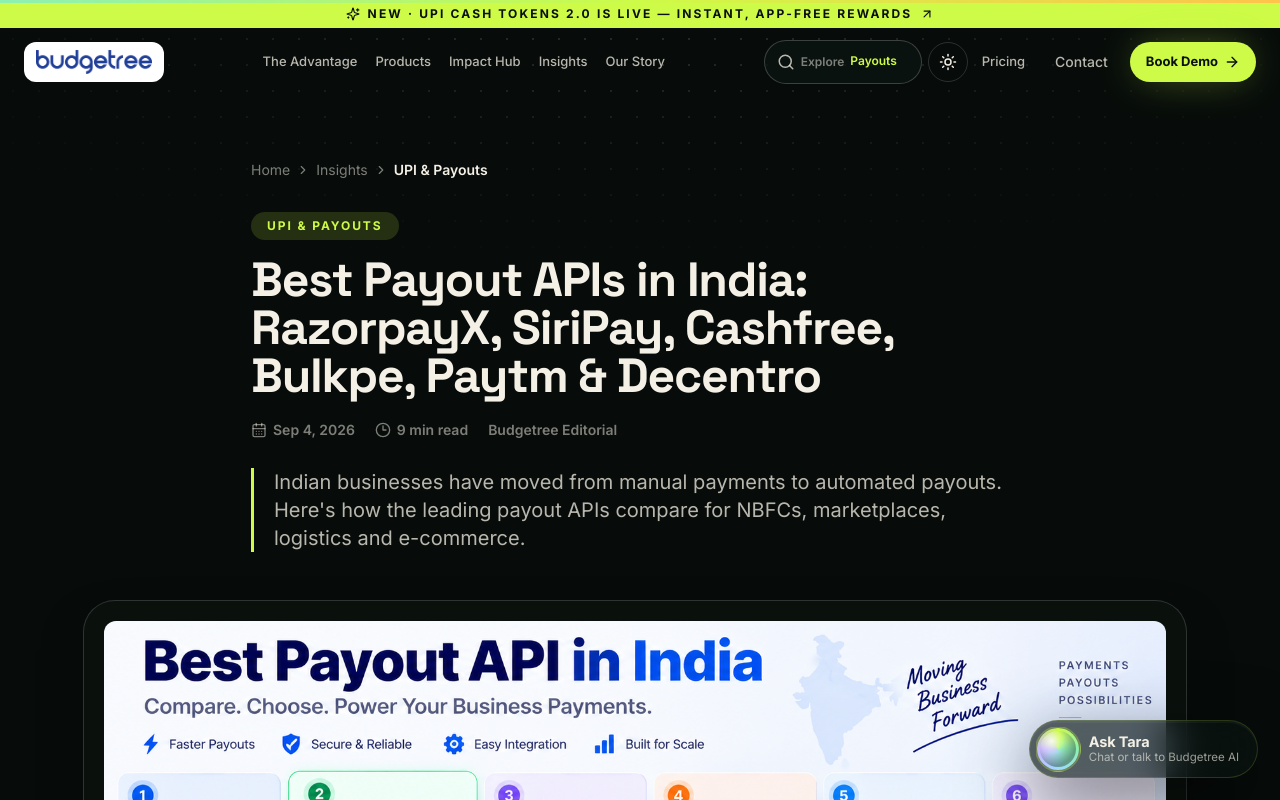
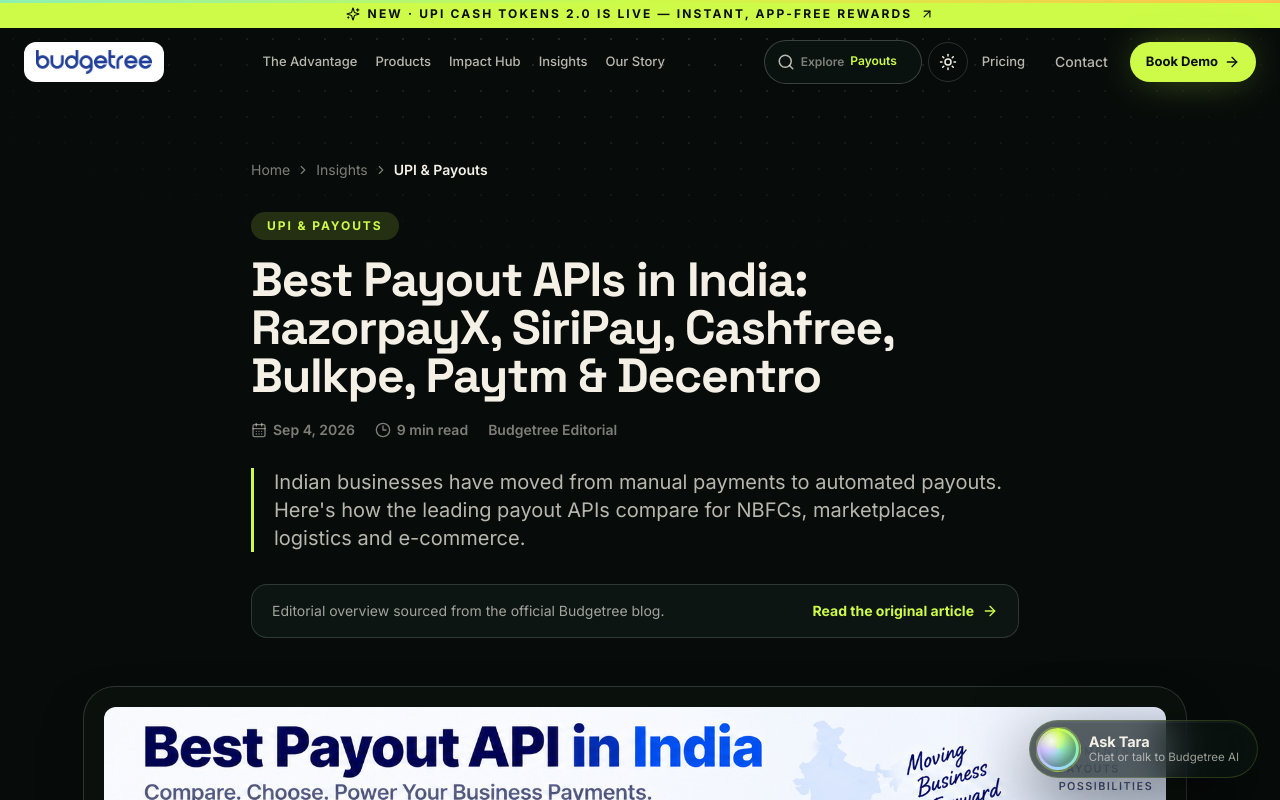
Before and after one commit to anshulmalik1008/budgetree-revamp, a Next.js app: page /blog/best-payout-apis-in-india-budgetree in a window 1280 px wide. Shown: the top 800 px of the page. Built offline with nearby package versions, Linux system fonts and the light colour scheme.

Commit message:
Verify and link original Budgetree source URLs for existing Insights articles

```diff
--- a/src/data/blog.ts
+++ b/src/data/blog.ts
@@ -180,6 +180,7 @@ export const POSTS: Post[] = [
   },
   {
     slug: "why-budgetree-is-one-of-the-best-loyalty-companies-in-india",
+    sourceUrl: "https://www.budgetree.in/blog/why-budgetree-is-one-of-the-best-loyalty-companies-in-india",
     image: "/images/live/blog-loyalty-best.png",
     title: "Why Budgetree Is One of the Best Loyalty Companies in India",
     category: "Loyalty Programs",
@@ -240,11 +241,12 @@ export const POSTS: Post[] = [
   },
   {
     slug: "budgetree-digital-payments-rewards-loyalty",
+    sourceUrl: "https://budgetree.in/blog/budgetree-digital-payments-rewards-loyalty",
     image: "/images/live/blog-digital.png",
     title: "How Budgetree is Connecting Digital Payments, Rewards & Loyalty for Modern Businesses",
     category: "General",
     date: "Sep 4, 2026",
-    read: "4 min read",
+    read: "5 min read",
     excerpt:
       "Payments are no longer just about moving money. Customers expect every transaction to carry value — and rewards are how modern brands deliver it.",
     accent: "from-mint/80 to-[#0EA472]/60",
@@ -267,6 +269,7 @@ export const POSTS: Post[] = [
   },
   {
     slug: "best-payout-apis-in-india-budgetree",
+    sourceUrl: "https://budgetree.in/blog/best-payout-apis-in-india-budgetree",
     image: "/images/live/blog-payout-apis.png",
     title: "Best Payout APIs in India: RazorpayX, SiriPay, Cashfree, Bulkpe, Paytm & Decentro",
     category: "UPI & Payouts",
@@ -294,6 +297,7 @@ export const POSTS: Post[] = [
   },
   {
     slug: "what-is-upi-how-unified-payments-interface-works-in-india",
+    sourceUrl: "https://www.budgetree.in/blog/what-is-upi-how-unified-payments-interface-works-in-india",
     image: "/images/live/blog-upi.png",
     title: "What Is UPI? How Unified Payments Interface Works in India",
     category: "UPI & Payouts",
@@ -321,6 +325,7 @@ export const POSTS: Post[] = [
   },
   {
     slug: "planning-janmashtami-gifts-for-your-team-supergift-card",
+    sourceUrl: "https://budgetree.in/blog/planning-janmashtami-gifts-for-your-team-supergift-card",
     image: "/images/live/super.jpeg",
     title: "Planning Janmashtami Gifts for Your Team? Here's Why SuperGift Card Wins",
     category: "Corporate Gifting",
@@ -348,8 +353,9 @@ export const POSTS: Post[] = [
   },
   {
     slug: "upi-engage",
+    sourceUrl: "https://www.budgetree.in/blog/upi-engage",
     image: "/images/live/blog-engage.png",
-    title: "UPI Engage: Turning Every UPI Transaction into an Opportunity",
+    title: "UPI Engage: Turning Every UPI Transaction into a Opportunity",
     category: "UPI Engage",
     date: "Sep 2, 2026",
     read: "5 min read",
@@ -375,6 +381,7 @@ export const POSTS: Post[] = [
   },
   {
     slug: "how-to-design-a-rewards-program-that-actually-works",
+    sourceUrl: "https://budgetree.in/blog/how-to-design-a-rewards-program-that-actually-works",
     image: "/images/live/blog-rewards.png",
     title: "How to Design a Rewards Program That Actually Works",
     category: "Rewards & Recognition",
@@ -403,6 +410,7 @@ export const POSTS: Post[] = [
   },
   {
     slug: "the-future-of-consumer-retailer-loyalty-in-india-is-instant",
+    sourceUrl: "https://www.budgetree.in/blog/the-future-of-consumer-retailer-loyalty-in-india-is-instant",
     image: "/images/live/blog-future.png",
     title: "The Future of Consumer & Retailer Loyalty in India Is Instant",
     category: "Top Loyalty Companies in India",
```
